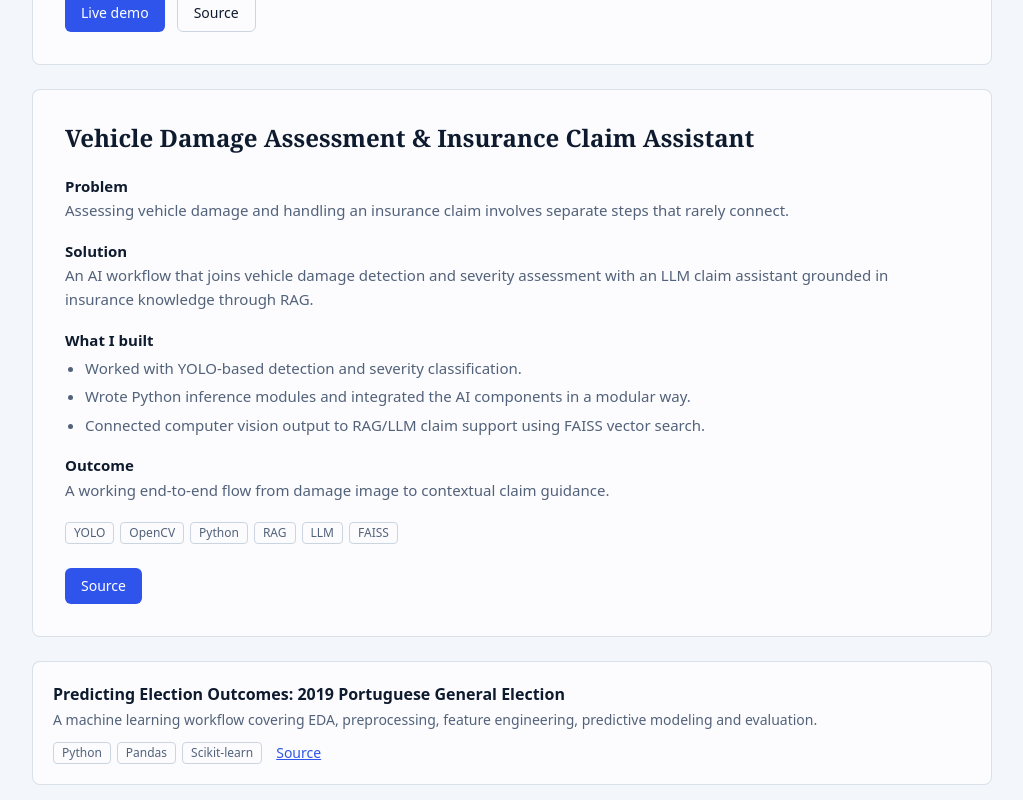
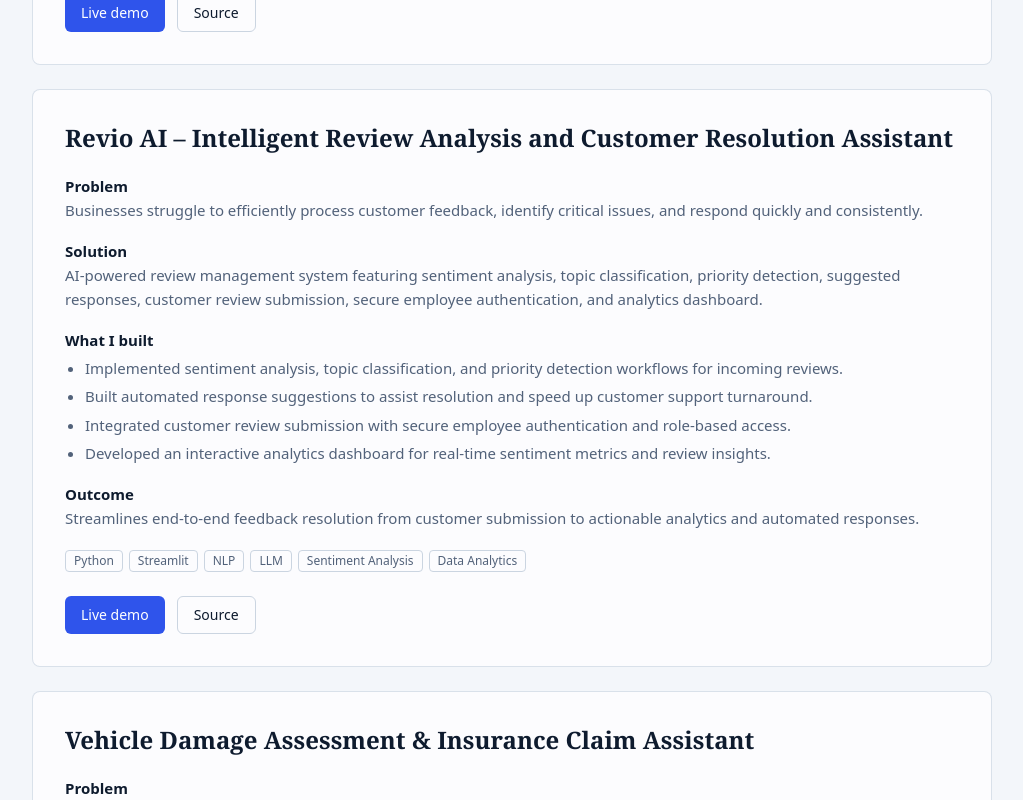
Before and after one commit to kiransree2002/Kiran-Portfolio, a Next.js app: page / in a window 1280 px wide. Shown: the part 1240-2040 px from the top of the page, without its empty margins (128-1151 px from the left). Built offline with nearby package versions, Linux system fonts and the light colour scheme.

Commit message:
Add Revio AI project to portfolio

```diff
--- a/data/profile.js
+++ b/data/profile.js
@@ -49,6 +49,30 @@ export const projects = [
       {
         label: "Source",
         href: "https://github.com/kiransree2002/final_resume_analyzer_project_with_automated_mail",
+      },
+    ],
+  },
+  {
+    name: "Revio AI – Intelligent Review Analysis and Customer Resolution Assistant",
+    featured: true,
+    problem:
+      "Businesses struggle to efficiently process customer feedback, identify critical issues, and respond quickly and consistently.",
+    solution:
+      "AI-powered review management system featuring sentiment analysis, topic classification, priority detection, suggested responses, customer review submission, secure employee authentication, and analytics dashboard.",
+    contribution: [
+      "Implemented sentiment analysis, topic classification, and priority detection workflows for incoming reviews.",
+      "Built automated response suggestions to assist resolution and speed up customer support turnaround.",
+      "Integrated customer review submission with secure employee authentication and role-based access.",
+      "Developed an interactive analytics dashboard for real-time sentiment metrics and review insights.",
+    ],
+    outcome:
+      "Streamlines end-to-end feedback resolution from customer submission to actionable analytics and automated responses.",
+    stack: ["Python", "Streamlit", "NLP", "LLM", "Sentiment Analysis", "Data Analytics"],
+    links: [
+      { label: "Live demo", href: "https://revio-ai-review-assistant.streamlit.app/" },
+      {
+        label: "Source",
+        href: "https://github.com/kiransree2002/revio-ai-review-assistant",
       },
     ],
   },
```
